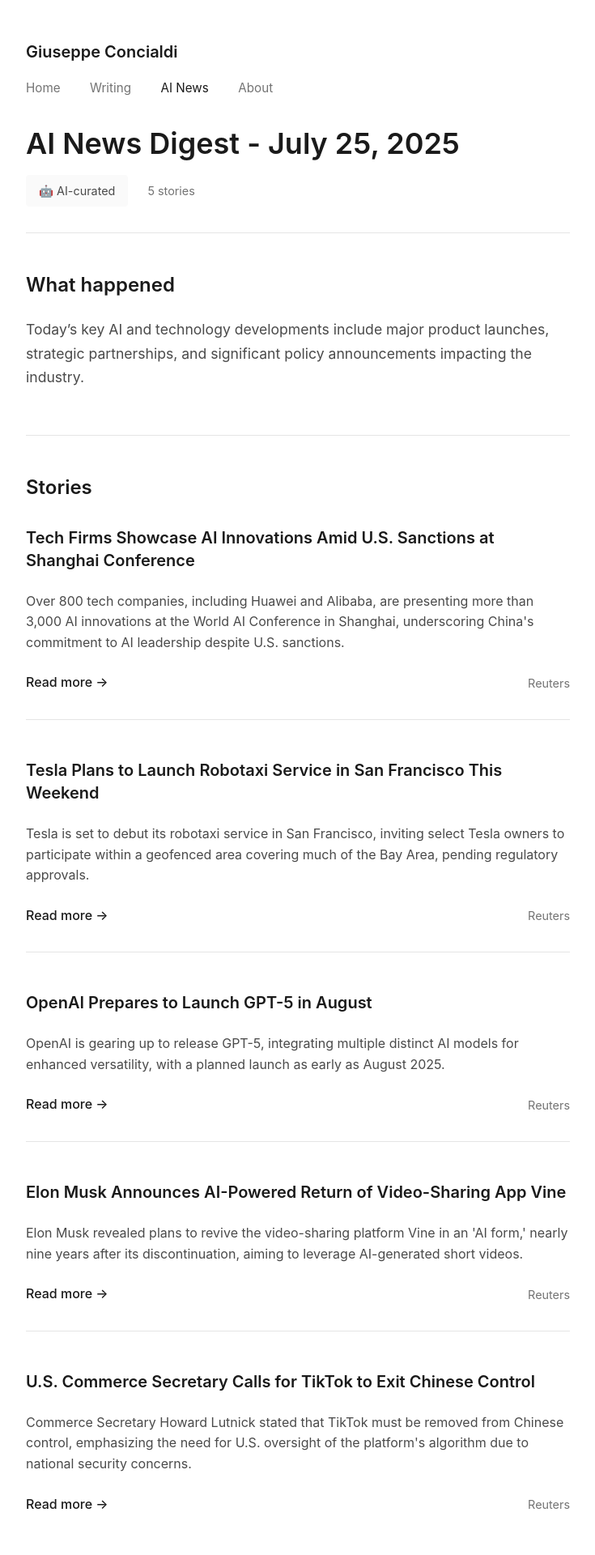
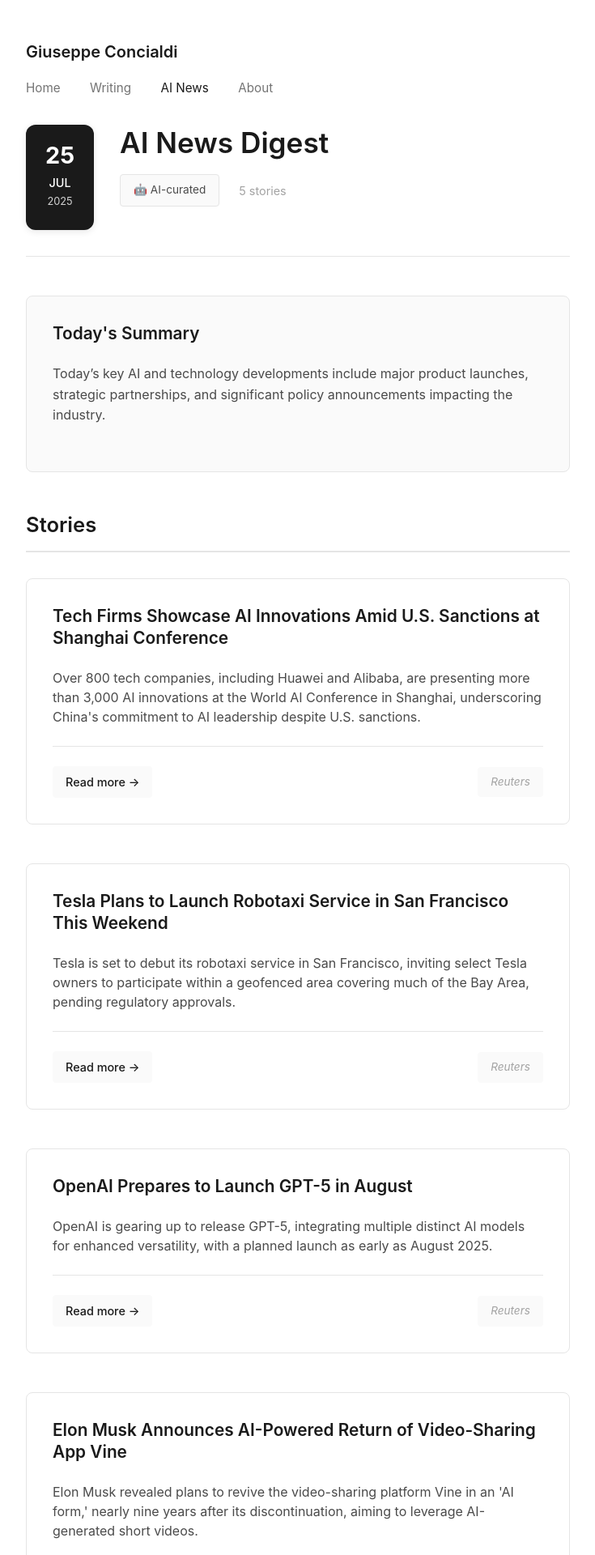
Before and after one commit to Gio99c/gio99c.github.io, a Jekyll site: the page built from _ai_news/2025-07-25-ai-news-digest.md, in a window 1280 px wide. Shown: the top 1920 px of the page at 81% size, without its empty margins (272-1007 px from the left). Built offline with Jekyll 4.4.1, drawn with Linux system fonts in a browser that asks for light colours.

Commit message:
(feat): restyle ai-news section

```diff
--- a/_layouts/ai_news.html
+++ b/_layouts/ai_news.html
@@ -4,15 +4,22 @@
 
 <article class="ai-news-digest">
   <header class="digest-header">
-    <h1>AI News Digest - {{ page.date | date: "%B %d, %Y" }}</h1>
-    <div class="digest-meta">
-      <span class="auto-generated">🤖 AI-curated</span>
-      <span class="story-count">{{ page.stories | size }} stories</span>
+    <div class="digest-date-badge">
+      <span class="date-day">{{ page.date | date: "%d" }}</span>
+      <span class="date-month">{{ page.date | date: "%b" }}</span>
+      <span class="date-year">{{ page.date | date: "%Y" }}</span>
+    </div>
+    <div class="digest-title-section">
+      <h1>AI News Digest</h1>
+      <div class="digest-meta">
+        <span class="auto-generated">🤖 AI-curated</span>
+        <span class="story-count">{{ page.stories | size }} stories</span>
+      </div>
     </div>
   </header>
 
   <div class="digest-summary">
-    <h2>What happened</h2>
+    <h2>Today's Summary</h2>
     {{ page.summary | markdownify }}
   </div>
 
--- a/assets/css/main.css
+++ b/assets/css/main.css
@@ -83,7 +83,6 @@
 a {
   color: var(--primary-grey);
   text-decoration: none;
-  border-bottom: 1px solid var(--border-grey);
   transition: border-color 0.2s ease;
 }
 
--- a/assets/css/main.scss
+++ b/assets/css/main.scss
@@ -1,3 +1,6 @@
+---
+---
+
 /************************************************/
 /* Giuseppe Concialdi - Minimal Design System */
 /* Color Palette: Greys for minimal elegance   */
@@ -83,7 +86,6 @@
 a {
   color: var(--primary-grey);
   text-decoration: none;
-  border-bottom: 1px solid var(--border-grey);
   transition: border-color 0.2s ease;
 }
 
@@ -360,21 +362,30 @@
 
 /* AI News Page Styles */
 .latest-news-highlight {
-  background: var(--background-grey);
+  background: linear-gradient(135deg, var(--background-grey) 0%, var(--white) 100%);
   border: 1px solid var(--border-grey);
-  border-radius: 8px;
-  padding: var(--spacing-lg);
+  border-radius: 12px;
+  padding: var(--spacing-xl);
   margin-bottom: var(--spacing-xl);
+  box-shadow: 0 2px 8px rgba(0, 0, 0, 0.05);
+  transition: box-shadow 0.2s ease, transform 0.2s ease;
+}
+
+.latest-news-highlight:hover {
+  box-shadow: 0 4px 16px rgba(0, 0, 0, 0.1);
+  transform: translateY(-2px);
 }
 
 .latest-news-highlight h2 {
   margin-top: 0;
   margin-bottom: var(--spacing-md);
+  font-size: 1.8rem;
 }
 
 .latest-news-highlight h2 a {
   border: none;
   color: var(--primary-grey);
+  transition: color 0.2s ease;
 }
 
 .latest-news-highlight h2 a:hover {
@@ -394,49 +405,114 @@
   font-style: italic;
 }
 
-/* News Timeline */
-.news-timeline-item {
-  display: flex;
-  gap: var(--spacing-lg);
+/* Article Cards */
+.article-card {
   margin-bottom: var(--spacing-lg);
-  padding-bottom: var(--spacing-lg);
-  border-bottom: 1px solid var(--border-grey);
+  padding: var(--spacing-lg);
+  border: 1px solid var(--border-grey);
+  border-radius: 8px;
+  background: var(--white);
+  transition: box-shadow 0.2s ease, transform 0.2s ease;
 }
 
-.news-timeline-item:last-child {
-  border-bottom: none;
+.article-card:hover {
+  box-shadow: 0 4px 12px rgba(0, 0, 0, 0.1);
+  transform: translateY(-2px);
 }
 
-.news-date {
-  flex-shrink: 0;
-  width: 80px;
+.article-card:last-child {
+  margin-bottom: var(--spacing-md);
+}
+
+.article-meta {
+  display: flex;
+  justify-content: space-between;
+  align-items: center;
+  margin-bottom: var(--spacing-md);
   color: var(--subtle-grey);
-  font-size: 0.9rem;
+  font-size: 0.85rem;
+}
+
+.article-date {
   font-weight: 500;
 }
 
-.news-content {
-  flex: 1;
+.article-separator {
+  color: var(--border-grey);
+  margin: 0 var(--spacing-md);
+  font-weight: 300;
+  font-size: 0.8rem;
 }
 
-.news-content h3 {
-  margin: 0 0 var(--spacing-xs) 0;
-  font-size: 1.1rem;
+.article-count {
+  font-style: italic;
+  background: var(--background-grey);
+  padding: var(--spacing-xs) var(--spacing-sm);
+  border-radius: 4px;
+  border: 1px solid var(--border-grey);
 }
 
-.news-content h3 a {
+.article-card h3 {
+  margin: 0;
+  font-size: 1.1rem;
+  line-height: 1.4;
+}
+
+.article-card h3 a {
   border: none;
+  color: var(--primary-grey);
+  transition: color 0.2s ease;
+}
+
+.article-card h3 a:hover {
+  color: var(--secondary-grey);
+}
+
+.view-all-archive {
+  text-align: center;
+  margin: var(--spacing-xl) 0;
+  padding: var(--spacing-lg);
+}
+
+.archive-link {
+  display: inline-block;
+  background: var(--primary-grey);
+  color: var(--white);
+  padding: var(--spacing-sm) var(--spacing-lg);
+  border-radius: 6px;
+  font-size: 0.9rem;
+  font-weight: 500;
+  text-decoration: none;
+  transition: background-color 0.2s ease, transform 0.2s ease;
+}
+
+.archive-link:hover {
+  background: var(--secondary-grey);
+  transform: translateY(-1px);
+  border: none;
+}
+
+
+
+.back-to-news {
+  text-align: center;
+  margin-top: var(--spacing-xl);
+  padding-top: var(--spacing-lg);
+  border-top: 1px solid var(--border-grey);
+}
+
+.back-to-news a {
+  color: var(--light-grey);
+  font-size: 0.9rem;
+  border: none;
+  transition: color 0.2s ease;
+}
+
+.back-to-news a:hover {
   color: var(--primary-grey);
 }
 
-.news-content h3 a:hover {
-  color: var(--secondary-grey);
-}
 
-.news-preview {
-  margin: 0 0 var(--spacing-xs) 0;
-  color: var(--light-grey);
-}
 
 .no-news {
   text-align: center;
@@ -454,10 +530,52 @@
   margin-bottom: var(--spacing-xl);
   padding-bottom: var(--spacing-lg);
   border-bottom: 1px solid var(--border-grey);
+  display: flex;
+  gap: var(--spacing-lg);
+  align-items: flex-start;
 }
 
-.digest-header h1 {
+.digest-date-badge {
+  flex-shrink: 0;
+  background: var(--primary-grey);
+  color: var(--white);
+  border-radius: 12px;
+  padding: var(--spacing-md);
+  text-align: center;
+  min-width: 80px;
+  box-shadow: 0 2px 8px rgba(0, 0, 0, 0.1);
+}
+
+.date-day {
+  display: block;
+  font-size: 1.8rem;
+  font-weight: 700;
+  line-height: 1;
+}
+
+.date-month {
+  display: block;
+  font-size: 0.9rem;
+  font-weight: 500;
+  text-transform: uppercase;
+  margin-top: var(--spacing-xs);
+}
+
+.date-year {
+  display: block;
+  font-size: 0.8rem;
+  font-weight: 400;
+  opacity: 0.8;
+  margin-top: 2px;
+}
+
+.digest-title-section {
+  flex: 1;
+}
+
+.digest-title-section h1 {
   margin-bottom: var(--spacing-sm);
+  font-size: 2.2rem;
 }
 
 .digest-meta {
@@ -502,24 +620,34 @@
 .news-stories h2 {
   margin-bottom: var(--spacing-lg);
   padding-bottom: var(--spacing-sm);
-  border-bottom: 1px solid var(--border-grey);
+  border-bottom: 2px solid var(--border-grey);
+  font-size: 1.6rem;
 }
 
 .news-story {
   margin-bottom: var(--spacing-xl);
-  padding-bottom: var(--spacing-lg);
-  border-bottom: 1px solid var(--border-grey);
+  padding: var(--spacing-lg);
+  border: 1px solid var(--border-grey);
+  border-radius: 8px;
+  background: var(--white);
+  transition: box-shadow 0.2s ease, transform 0.2s ease;
+}
+
+.news-story:hover {
+  box-shadow: 0 4px 12px rgba(0, 0, 0, 0.1);
+  transform: translateY(-2px);
 }
 
 .news-story:last-child {
-  border-bottom: none;
+  margin-bottom: 0;
 }
 
 .news-story h3 {
   margin-top: 0;
   margin-bottom: var(--spacing-md);
-  font-size: 1.2rem;
+  font-size: 1.3rem;
   line-height: 1.3;
+  color: var(--primary-grey);
 }
 
 .story-summary {
@@ -534,23 +662,35 @@
   align-items: center;
   flex-wrap: wrap;
   gap: var(--spacing-sm);
+  margin-top: var(--spacing-md);
+  padding-top: var(--spacing-md);
+  border-top: 1px solid var(--border-grey);
 }
 
 .story-source a {
   color: var(--primary-grey);
   font-size: 0.9rem;
+  font-weight: 500;
   border: none;
-  text-decoration: underline;
+  text-decoration: none;
+  padding: var(--spacing-xs) var(--spacing-sm);
+  background: var(--background-grey);
+  border-radius: 4px;
+  transition: background-color 0.2s ease, color 0.2s ease;
 }
 
 .story-source a:hover {
-  color: var(--secondary-grey);
+  background: var(--primary-grey);
+  color: var(--white);
 }
 
 .source-name {
   color: var(--subtle-grey);
   font-size: 0.85rem;
   font-style: italic;
+  background: var(--background-grey);
+  padding: var(--spacing-xs) var(--spacing-sm);
+  border-radius: 4px;
 }
 
 .digest-footer {
@@ -563,34 +703,48 @@
   display: flex;
   justify-content: space-between;
   margin-top: var(--spacing-md);
+  gap: var(--spacing-md);
 }
 
 .digest-navigation a {
-  color: var(--light-grey);
+  color: var(--primary-grey);
   font-size: 0.9rem;
-  border: none;
-  transition: color 0.2s ease;
+  font-weight: 500;
+  border: 1px solid var(--border-grey);
+  padding: var(--spacing-sm) var(--spacing-md);
+  border-radius: 6px;
+  background: var(--white);
+  transition: all 0.2s ease;
+  text-decoration: none;
 }
 
 .digest-navigation a:hover {
-  color: var(--primary-grey);
+  background: var(--primary-grey);
+  color: var(--white);
+  border-color: var(--primary-grey);
+  transform: translateY(-1px);
+  box-shadow: 0 2px 8px rgba(0, 0, 0, 0.1);
 }
 
 /* Responsive AI News Styles */
 @media (max-width: 768px) {
-  .news-timeline-item {
+  .digest-header {
     flex-direction: column;
-    gap: var(--spacing-xs);
+    gap: var(--spacing-md);
+    text-align: center;
   }
 
-  .news-date {
-    width: auto;
-    font-weight: 600;
+  .digest-date-badge {
+    align-self: center;
+  }
+
+  .digest-title-section h1 {
+    font-size: 1.8rem;
   }
 
   .digest-meta {
     flex-direction: column;
-    align-items: flex-start;
+    align-items: center;
     gap: var(--spacing-xs);
   }
 
@@ -603,4 +757,9 @@
     flex-direction: column;
     gap: var(--spacing-sm);
   }
+
+  .recent-article,
+  .archive-article {
+    padding: var(--spacing-md);
+  }
 }
```
Also changed, not shown: _ai_news/2025-07-20-ai-news-digest.md (added, +101 -0 lines), _ai_news/story_tracking.json (+40 -0 lines), ai-news-archive.md (added, +38 -0 lines), ai-news.md (+28 -17 lines), 11 other files.
